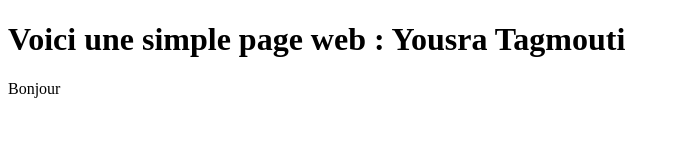
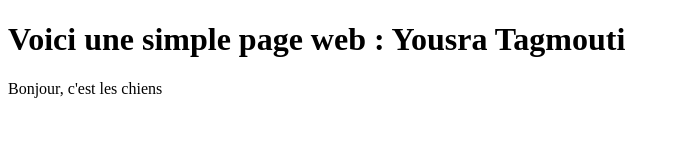
Before and after one commit to ProfYousra/toto, a plain HTML site: page index.html in a window 1280 px wide. Shown: the whole page, without its empty margins (0-680 px from the left). Drawn offline with Linux system fonts and the light colour scheme.

Commit message:
j'ai ajouté le nom de mon animal préféré

```diff
--- a/index.html
+++ b/index.html
@@ -11,7 +11,7 @@ background-color: lightblue;
 
 	<h1>Voici une simple page web : Yousra Tagmouti</h1>
 
-	<p>Bonjour</p>
+	<p>Bonjour, c'est les chiens</p>
 
 	</body>
 </html>
```
